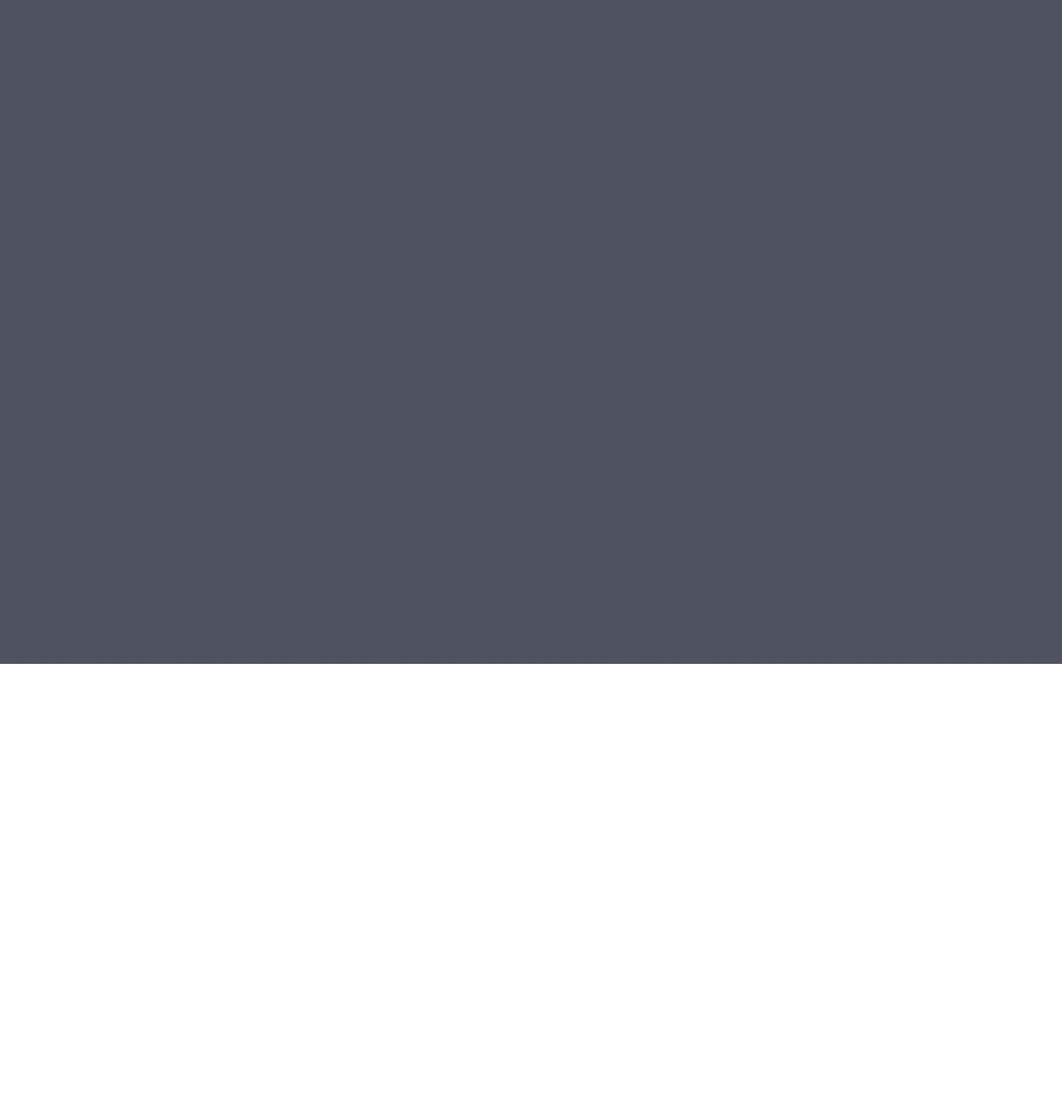
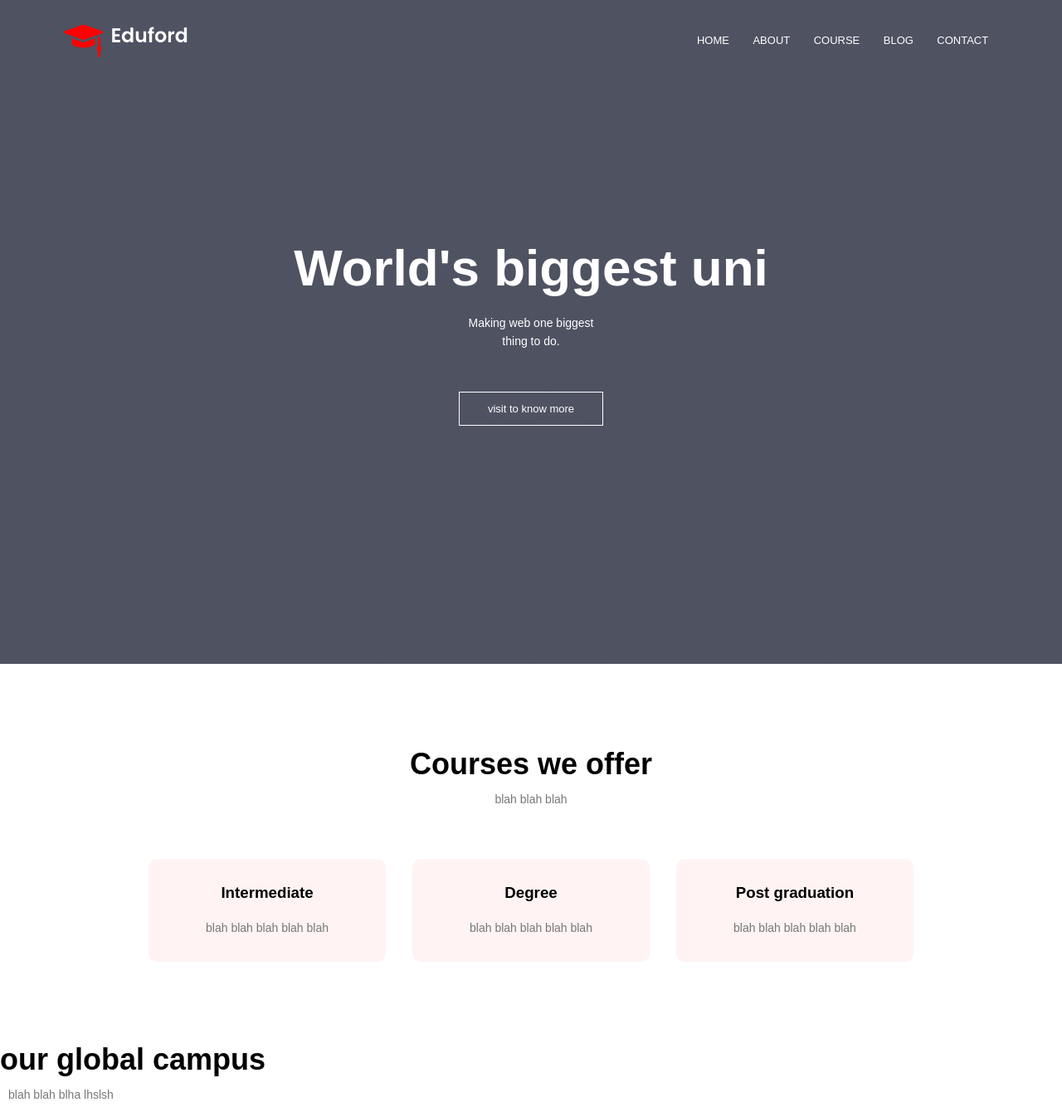
Before and after one commit to sharmasej/sharmasej.github.io, a plain HTML site: page index.html in a window 1280 px wide. Shown: the whole page at 83% size. Before the commit the page ends 800 px from the top, so only its background shows below. Drawn offline with Linux system fonts and the light colour scheme; a web font is replaced by a local one.

Commit message:
home skeleton

```diff
--- a/index.html
+++ b/index.html
@@ -4,10 +4,58 @@
         <meta name="viewport" content="with=device-width, initial-scale=1.0">
         <title>WiCS Website</title>
         <link rel="stylesheet" href="style.css">
+        <link rel="preconnect" href="https://fonts.googleapis.com">
+        <link rel="preconnect" href="https://fonts.gstatic.com" crossorigin>
+        <link href="https://fonts.googleapis.com/css2?family=Shippori+Antique+B1&display=swap" rel="stylesheet">
     </head>
     <body>
         <section class="header">
+            <nav>
+                <a href="index.html"><img src="images/logo.png"></a>
+                <div class="nav-links">
+                    <ul>
+                        <li><a href="">HOME</a></li>
+                        <li><a href="">ABOUT</a></li>
+                        <li><a href="">COURSE</a></li>
+                        <li><a href="">BLOG</a></li>
+                        <li><a href="">CONTACT</a></li>
+                    </ul>
+                </div>
+            </nav>
+        <div class="text-box">
+            <h1>World's biggest uni</h1>
+            <p>Making web one biggest <br> thing to do.</p>
+            <a href="" class="hero-btn">visit to know more</a>
+        </div>
+        </section>
 
+        <!----course-->
+
+        <section class="course">
+            <h1>Courses we offer</h1>
+            <p>blah blah blah</p>
+
+            <div class="row">
+                <div class="course-col">
+                    <h3>Intermediate</h3>
+                    <p>blah blah blah blah blah</p>
+                </div>
+                <div class="course-col">
+                    <h3>Degree</h3>
+                    <p>blah blah blah blah blah</p>
+                </div>
+                <div class="course-col">
+                    <h3>Post graduation</h3>
+                    <p>blah blah blah blah blah</p>
+                </div>
+            </div>
+        </section>
+
+        <!----campus-->
+
+        <section class="campus">
+            <h1>our global campus</h1>
+            <p> blah blah blha lhslsh</p>
         </section>
     </body>
 </html>
--- a/style.css
+++ b/style.css
@@ -1,7 +1,9 @@
 *{
     margin: 0;
     padding: 0;
+    font-family: 'Shippori Antique B1', sans-serif;
 }
+
 .header{
     min-height: 100vh;
     width: 100%;
@@ -10,3 +12,132 @@
     background-size: cover;
     position: relative;
 }
+
+nav{
+    display: flex;
+    padding: 2% 6%;
+    justify-content: space-between;
+    align-items: center;
+}
+
+nav img{
+    width: 150px;
+}
+
+.nav-links{
+    flex: 1;
+    text-align: right;
+}
+
+.nav-links ul li{
+    list-style: none;
+    display: inline-block;
+    padding: 8px 12px;
+    position: relative;
+}
+
+.nav-links ul li a{
+    color: #fff;
+    text-decoration: none;
+    font-size: 13px;
+}
+
+.nav-links ul li::after{
+    content: '';
+    width: 0%;
+    height: 2px;
+    background: #f44336;
+    display: block;
+    margin: auto;
+    transition: 0.5s;
+}
+
+.nav-links ul li:hover::after{
+    width: 100%;
+}
+
+.text-box{
+    width: 90%;
+    color: #fff;
+    position: absolute;
+    top: 50%;
+    left: 50%;
+    transform: translate(-50%, -50%);
+    text-align: center;
+}
+
+.text-box h1{
+    font-size: 62px;
+}
+
+.text-box p{
+    margin: 10px 0 40px;
+    font-size: 14px;
+    color: white;
+}
+
+.hero-btn{
+    display: inline-block;
+    text-decoration: none;
+    color: #fff;
+    border: 1px solid #fff;
+    padding: 12px 34px;
+    font-size: 13px;
+    background: transparent;
+    position: relative;
+    cursor: pointer;
+}
+
+.hero-btn:hover{
+    bordeR: 1px solid #f44336;
+    background: #f44336;
+    transition: .5s;
+}
+
+/* --- course */
+
+.course{
+    width: 80%;
+    margin: auto;
+    text-align: center;
+    padding-top: 100px;
+}
+
+h1{
+    font-size: 36px;
+    font-weight: 600;
+}
+
+p{
+    color: #777;
+    font-size: 14px;
+    font-weight: 300;
+    line-height: 22px;
+    padding: 10px;
+}
+
+.row{
+    margin: 5%;
+    display: flex;
+    justify-content: space-between;
+}
+
+.course-col{
+    flex-basis: 31%;
+    background: #fff3f3;
+    border-radius: 10px;
+    margin-bottom: 5%;
+    padding: 20px 12px;
+    box-sizing: border-box;
+    transition: 0.5s;
+}
+
+h3{
+    text-align: center;
+    font-weight: 600;
+    margin: 10px 0;
+}
+
+.course-col:hover{
+    box-shadow: 0 0 20px 0px rgba(0, 0, 0, 0.2);
+}
```
Also changed, not shown: images/logo.png (added), 1 other file.
